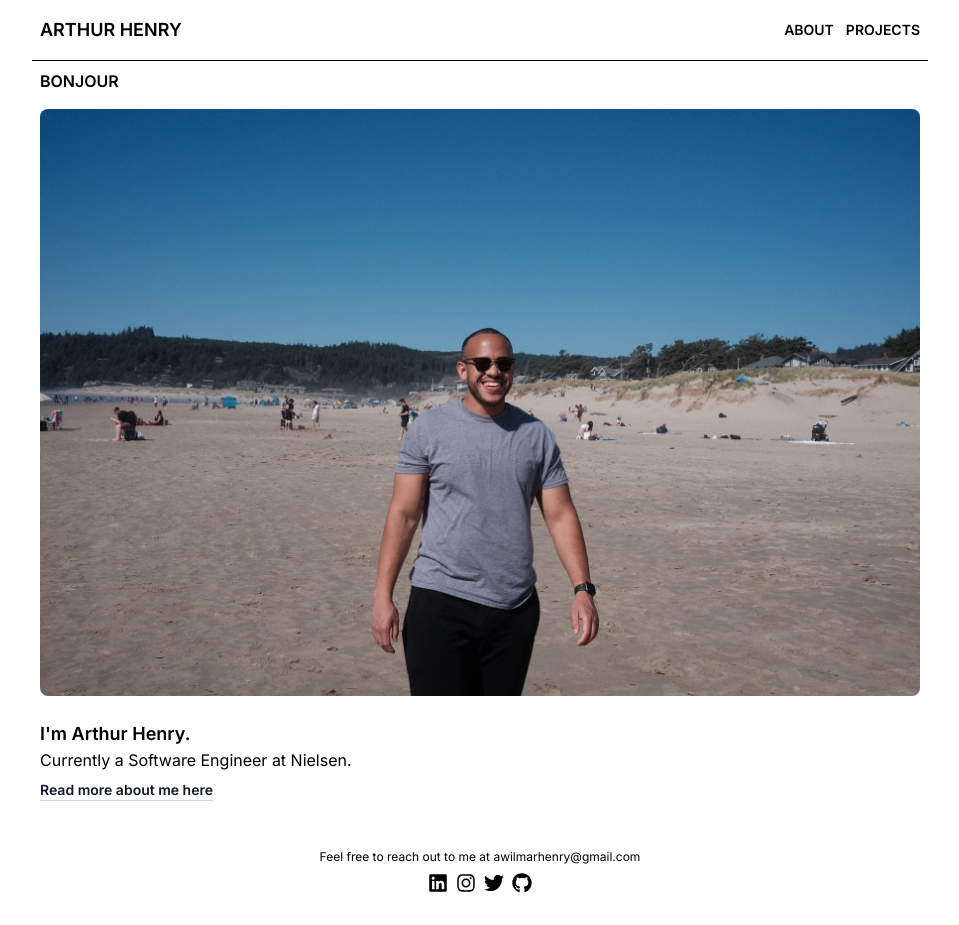
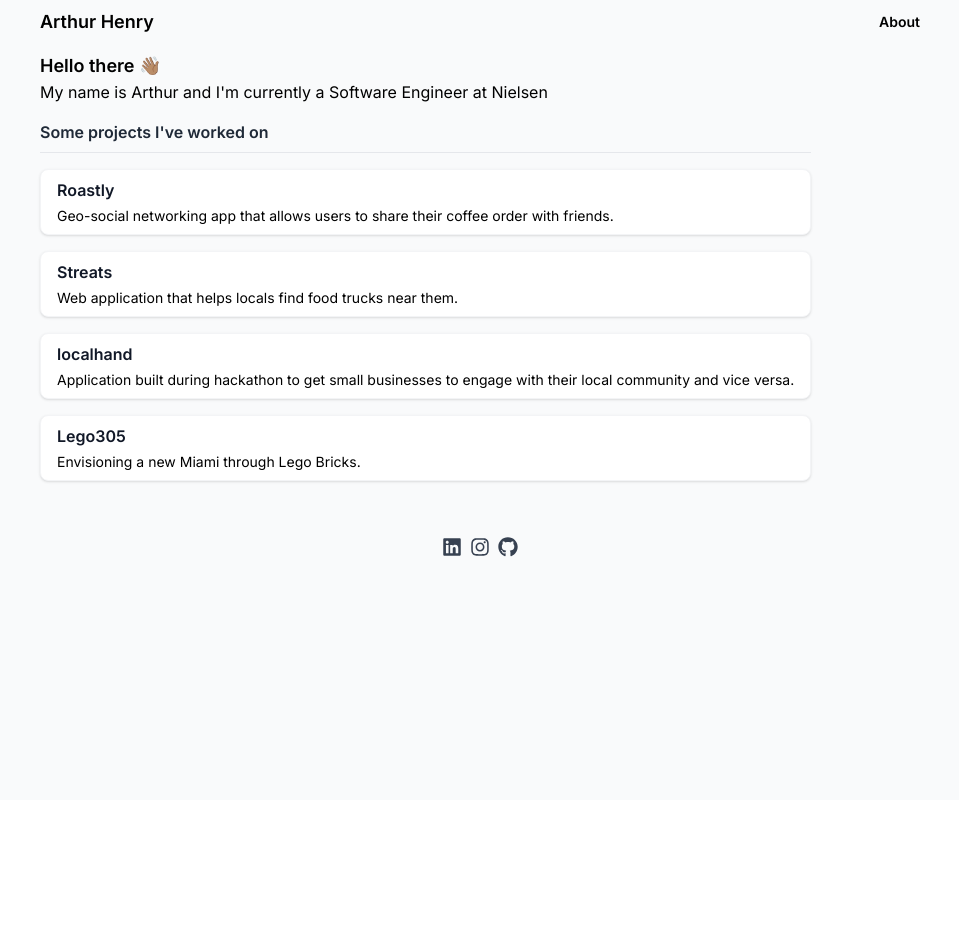
Before and after one commit to ArthurWHenry/arthurhenry.dev, a Next.js app: page / in a window 1280 px wide. Shown: the whole page, without its empty margins (160-1119 px from the left). After the commit the page ends 800 px from the top, so only its background shows below. Built offline with nearby package versions, Linux system fonts and the light colour scheme.

Commit message:
fix: keeping it simple silly

```diff
--- a/assets/data/projects.ts
+++ b/assets/data/projects.ts
@@ -1,9 +1,10 @@
 export const projects = [
   {
-    name: "slicesum",
-    description: "Budgeting app to help users track their finances better.",
-    link: "https://slicesum.com/",
-    altText: "Slicesum - Budgeting application.",
+    name: "Roastly",
+    description:
+      " Geo-social networking app that allows users to share their coffee order with friends.",
+    link: "https://roastly.xyz",
+    altText: "Roastly - Coffee with friends.",
   },
   {
     name: "Streats",
@@ -20,15 +21,9 @@ export const projects = [
     altText: "localhand - Support small, local businesses.",
   },
   {
-    name: "LEGO305",
+    name: "Lego305",
     description: "Envisioning a new Miami through Lego Bricks.",
     link: "https://www.youtube.com/watch?v=b8VYoZhTU6c&t=72s",
     altText: "LEG305 - A project led by Miami-Dade College students.",
   },
-  {
-    name: "TutorCloud",
-    description: "Created a mock tutoring service for a statistics class.",
-    link: "",
-    altText: "TutorCloud - Mock Tutoring Serivce.",
-  },
 ];
--- a/components/footer/component.tsx
+++ b/components/footer/component.tsx
@@ -1,50 +1,35 @@
+import Link from "next/link";
 import { FaGithub, FaInstagram, FaLinkedin, FaTwitter } from "react-icons/fa";
 
 const Footer = () => {
   return (
     <footer className="space-y-2 px-2 py-8">
-      <div className="flex items-center justify-center px-2">
-        <p className="text-center text-xs">
-          Feel free to reach out to me at{" "}
-          <a
-            href="mailto:awilmarhenry@gmail.com"
-            target="_blank"
-            rel="noopenner noreferrer"
-            className="hover:underline"
-          >
-            awilmarhenry@gmail.com
-          </a>
-        </p>
-      </div>
-      <div className="flex items-center justify-center space-x-2 text-black">
-        <a
+      <div className="flex items-center justify-center space-x-2">
+        <Link
+          className="text-gray-700 duration-100 ease-linear hover:text-gray-900"
           href="https://www.linkedin.com/in/arthurwhenry/"
           target="_blank"
           rel="noopenner noreferrer"
         >
           <FaLinkedin className="h-5 w-5" />
-        </a>
-        <a
+        </Link>
+        <Link
+          className="text-gray-700 duration-100 ease-linear hover:text-gray-900"
           href="https://www.instagram.com/arthurwhenry/"
           target="_blank"
           rel="noopenner noreferrer"
         >
           <FaInstagram className="h-5 w-5" />
-        </a>
-        <a
-          href="https://twitter.com/arthurwhenry"
-          target="_blank"
-          rel="noopenner noreferrer"
-        >
-          <FaTwitter className="h-5 w-5" />
-        </a>
-        <a
+        </Link>
+
+        <Link
+          className="text-gray-700 duration-100 ease-linear hover:text-gray-900"
           href="https://github.com/ArthurWHenry"
           target="_blank"
           rel="noopenner noreferrer"
         >
           <FaGithub className="h-5 w-5" />
-        </a>
+        </Link>
       </div>
     </footer>
   );
--- a/components/header/component.tsx
+++ b/components/header/component.tsx
@@ -5,13 +5,8 @@ const Header = ({ pageTitle }: HeaderTypes) => {
   return (
     <>
       <Head>
-        <title>Arthur - {pageTitle}</title>
+        <title>Arthur</title>
       </Head>
-      <div className="border-t border-black px-2 py-2">
-        <h1 className="text-normal text-center font-semibold uppercase text-black sm:text-left">
-          {pageTitle}
-        </h1>
-      </div>
     </>
   );
 };
--- a/components/layout/component.tsx
+++ b/components/layout/component.tsx
@@ -3,7 +3,7 @@ import Navigation from "../navigation/component";
 
 const Layout = ({ children }: any) => {
   return (
-    <div className="min-h-screen bg-white">
+    <div className="min-h-screen bg-gray-50">
       <div className="mx-auto max-w-4xl">
         <Navigation />
         {children}
--- a/components/navigation/component.tsx
+++ b/components/navigation/component.tsx
@@ -14,71 +14,19 @@ const Navigation = () => {
   };
 
   return (
-    <>
-      <nav className="flex items-center justify-between px-2 py-4">
-        <Link href="/">
-          <a className="text-lg font-semibold uppercase text-black">
+    <nav className="flex items-center justify-between p-2">
+      <Link className="text-lg font-semibold text-black" href="/">
         Arthur Henry
-          </a>
       </Link>
       <div className="flex items-start justify-center space-x-3">
-          <Link href="/about">
-            <a className="hidden text-sm font-semibold uppercase text-black sm:flex">
+        <Link
+          className="text-sm font-semibold text-black sm:flex"
+          href="/about"
+        >
           About
-            </a>
         </Link>
-          <Link href="/projects">
-            <a className="hidden text-sm font-semibold uppercase text-black sm:flex">
-              Projects
-            </a>
-          </Link>
-          <button
-            className="focus:outline-none sm:hidden"
-            onClick={() => setMenuOpen((isMenuOpen) => !isMenuOpen)}
-          >
-            <MenuIcon className="h-5 w-5" />
-          </button>
       </div>
     </nav>
-      <Transition
-        show={isMenuOpen}
-        enter="transition-opacity duration-75"
-        enterFrom="opacity-0"
-        enterTo="opacity-100"
-        leave="transition-opacity duration-75"
-        leaveFrom="opacity-100"
-        leaveTo="opacity-0"
-      >
-        <div className="absolute top-0 left-0 z-50 flex h-screen w-full flex-col bg-white py-4 px-2">
-          <button
-            className="self-end focus:outline-none"
-            onClick={() => setMenuOpen((isMenuOpen) => !isMenuOpen)}
-          >
-            <XIcon className="h-5 w-5" />
-          </button>
-          <div className="flex h-full flex-col items-center justify-center space-y-6 p-10">
-            <button
-              className="text-3xl uppercase"
-              onClick={() => handleLink("/")}
-            >
-              Home
-            </button>
-            <button
-              className="text-3xl uppercase"
-              onClick={() => handleLink("/about")}
-            >
-              About
-            </button>
-            <button
-              className="text-3xl uppercase"
-              onClick={() => handleLink("/projects")}
-            >
-              Projects
-            </button>
-          </div>
-        </div>
-      </Transition>
-    </>
   );
 };
 
--- a/pages/_app.tsx
+++ b/pages/_app.tsx
@@ -1,8 +1,15 @@
-import '../styles/globals.css'
-import type { AppProps } from 'next/app'
+import "../styles/globals.css";
+import type { AppProps } from "next/app";
+import { Inter } from "next/font/google";
+
+const inter = Inter({ subsets: ["latin"] });
 
 function MyApp({ Component, pageProps }: AppProps) {
-  return <Component {...pageProps} />
+  return (
+    <main className={inter.className}>
+      <Component {...pageProps} />
+    </main>
+  );
 }
 
-export default MyApp
+export default MyApp;
--- a/pages/index.tsx
+++ b/pages/index.tsx
@@ -1,51 +1,64 @@
 import type { NextPage } from "next";
-import Head from "next/head";
-import Image from "next/image";
-import Card from "../components/card/component";
+import Link from "next/link";
+import { LinkIcon } from "@heroicons/react/solid";
+import classNames from "classnames";
+
+// Assets
+import { projects } from "../assets/data/projects";
 
 // Components
+import Header from "../components/header/component";
 import Layout from "../components/layout/component";
 
 // Styles
 import styles from "../styles/Home.module.css";
 
-// Images
-import Landscape from "../assets/images/Landscape.jpg";
-import Header from "../components/header/component";
-import Link from "next/link";
-
-// So for each sentence, we create a new p tag in the component that's going
-// to house this information.
+type ProjectTypes = {
+  name: string;
+  description: string;
+  link: string;
+  altText?: string;
+};
 
 const Home: NextPage = () => {
   return (
     <Layout>
-      {/*
-        Could potentially use a different image that is more fitting.
-
-        Could use a square image for the full screen and then a long horizontal
-        one for mobile.
-
-        Think that could work really well.
-      */}
-      <Header pageTitle="Bonjour" />
-      <div className="w-full p-2">
-        <Image
-          src={Landscape}
-          alt="Arthur Henry."
-          layout="responsive"
-          className="z-0 select-none sm:rounded-lg"
-          priority
-        />
-      </div>
-      <div className="flex flex-col items-center justify-center px-4 py-4 sm:items-start sm:px-2">
-        <span className="text-lg font-semibold">I&apos;m Arthur Henry.</span>
-        <p>Currently a Software Engineer at Nielsen.</p>
-        <Link href="/about">
-          <a className="mt-2 border-b border-gray-300 text-sm font-semibold text-gray-900 transition duration-150 ease-linear hover:text-gray-500">
-            Read more about me here
-          </a>
-        </Link>
+      <Header pageTitle="home" />
+      <div className="flex flex-col items-center justify-center space-y-2 p-2 sm:items-start">
+        <div>
+          <span className="text-lg font-semibold">Hello there 👋🏽</span>
+          <div className="space-y-1">
+            <p>
+              My name is Arthur and I&apos;m currently a Software Engineer at
+              Nielsen
+            </p>
+          </div>
+        </div>
+        <div className="divide-y divide-gray-200">
+          <div className="py-2">
+            <span className="font-semibold text-gray-800">
+              Some projects I&apos;ve worked on
+            </span>
+          </div>
+          <div className="w-full space-y-4 py-4">
+            {projects.map(({ name, description, link }: ProjectTypes) => (
+              <div
+                key="name"
+                className="flex flex-col space-y-1 rounded-lg border border-gray-100 bg-white px-4 py-2 shadow duration-100 ease-linear hover:shadow-none"
+              >
+                <Link
+                  className="font-semibold text-gray-900"
+                  href={link}
+                  rel="noopenner noreferrer"
+                  target="_blank"
+                >
+                  {name}
+                </Link>
+                <p className="text-sm">{description}</p>
+              </div>
+            ))}
+          </div>
+        </div>
       </div>
     </Layout>
   );
--- a/pages/projects.tsx
+++ /dev/null
@@ -1,50 +0,0 @@
-import { NextPage } from "next";
-import Link from "next/link";
-import classNames from "classnames";
-import { LinkIcon } from "@heroicons/react/solid";
-
-// Components
-import Header from "../components/header/component";
-import Layout from "../components/layout/component";
-
-// Data
-import { projects } from "../assets/data/projects";
-
-// Types
-type ProjectTypes = {
-  name: string;
-  description: string;
-  link: string;
-  altText?: string;
-};
-
-const Projects: NextPage = () => {
-  return (
-    <Layout>
-      <Header pageTitle="Projects" />
-      <div className="space-y-2 py-4 px-4 sm:px-2">
-        {projects.map(({ name, description, link }: ProjectTypes) => (
-          <div key="name" className="flex flex-col space-y-1 py-2">
-            <div className="flex items-center justify-between space-x-1 border-b py-1">
-              <span className="font-semibold text-gray-900">{name}</span>
-              <a
-                href={link}
-                target="_blank"
-                rel="noopenner noreferrer"
-                className={classNames(
-                  "text-gray-900 transition duration-150 ease-linear hover:text-gray-500",
-                  link.length < 1 && "pointer-events-none text-gray-500"
-                )}
-              >
-                <LinkIcon className="h-5 w-5" />
-              </a>
-            </div>
-            <p className="text-sm">{description}</p>
-          </div>
-        ))}
-      </div>
-    </Layout>
-  );
-};
-
-export default Projects;
```
Also changed, not shown: package.json (+4 -4 lines), 1 other file (tests, documents, lock files or other folders). Lines whose indentation alone changed are shown as unchanged.
